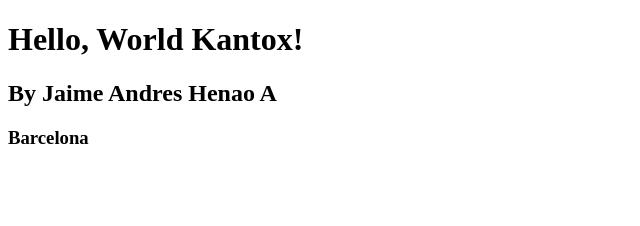
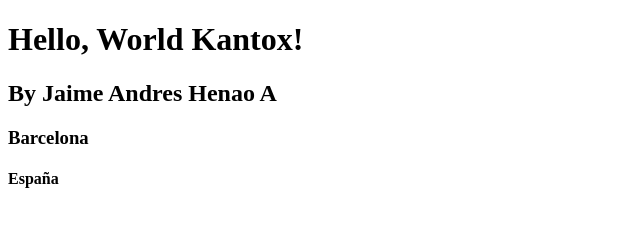
Before and after one commit to JaimeHenaoChallange/GitOps-Kantox, a plain HTML site: page index.html in a window 1280 px wide. Shown: the full height of the page, 0-640 px from the left. Drawn offline with Linux system fonts and the light colour scheme.

Commit message:
Prueba:1

```diff
--- a/index.html
+++ b/index.html
@@ -7,5 +7,6 @@
     <h1>Hello, World Kantox!</h1>
     <h2>By Jaime Andres Henao A</h2>
     <h3>Barcelona</h3>
+    <h4>España</h4>
 </body>
 </html>
```
Also changed, not shown: 2 other files.
